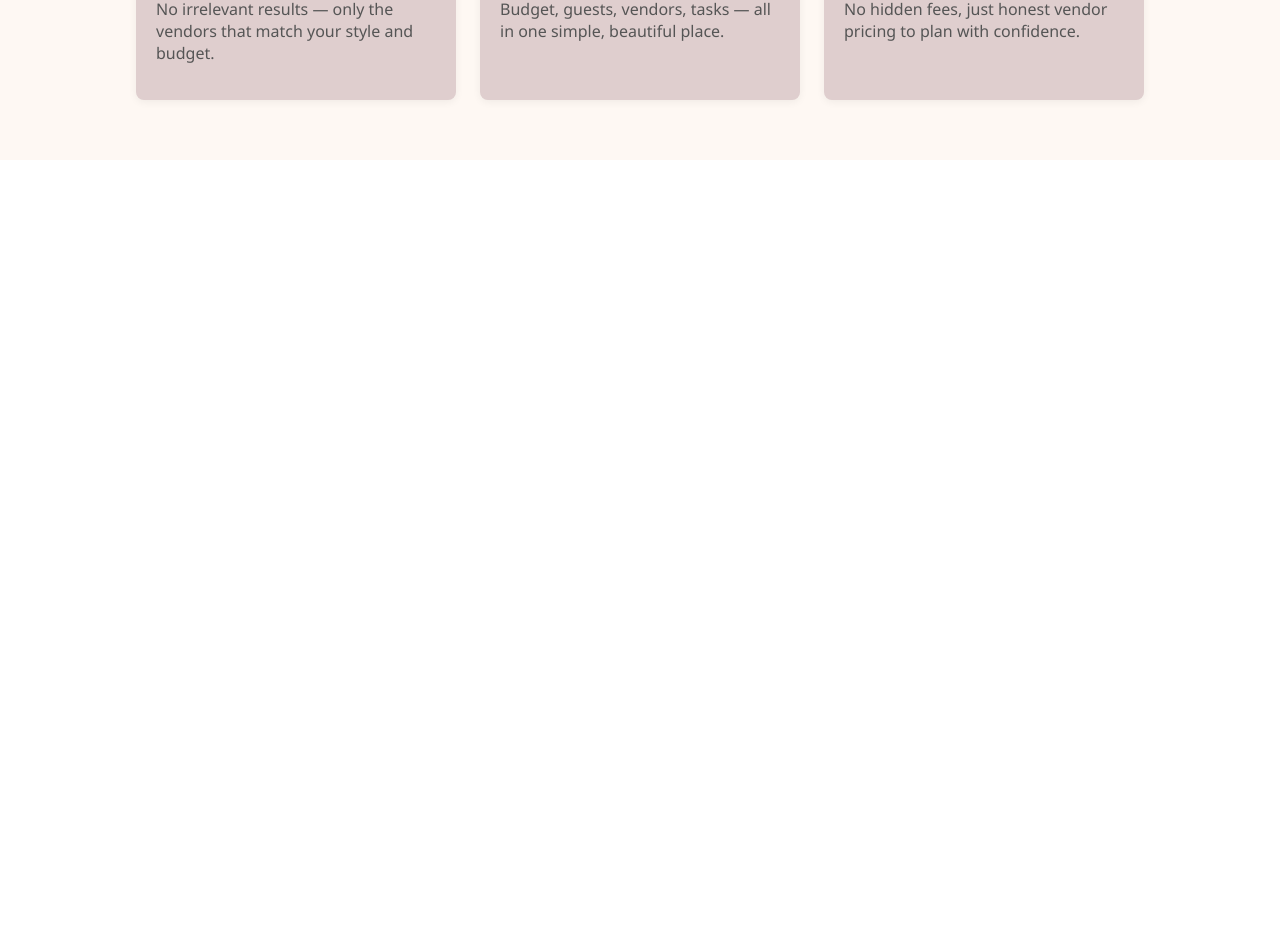
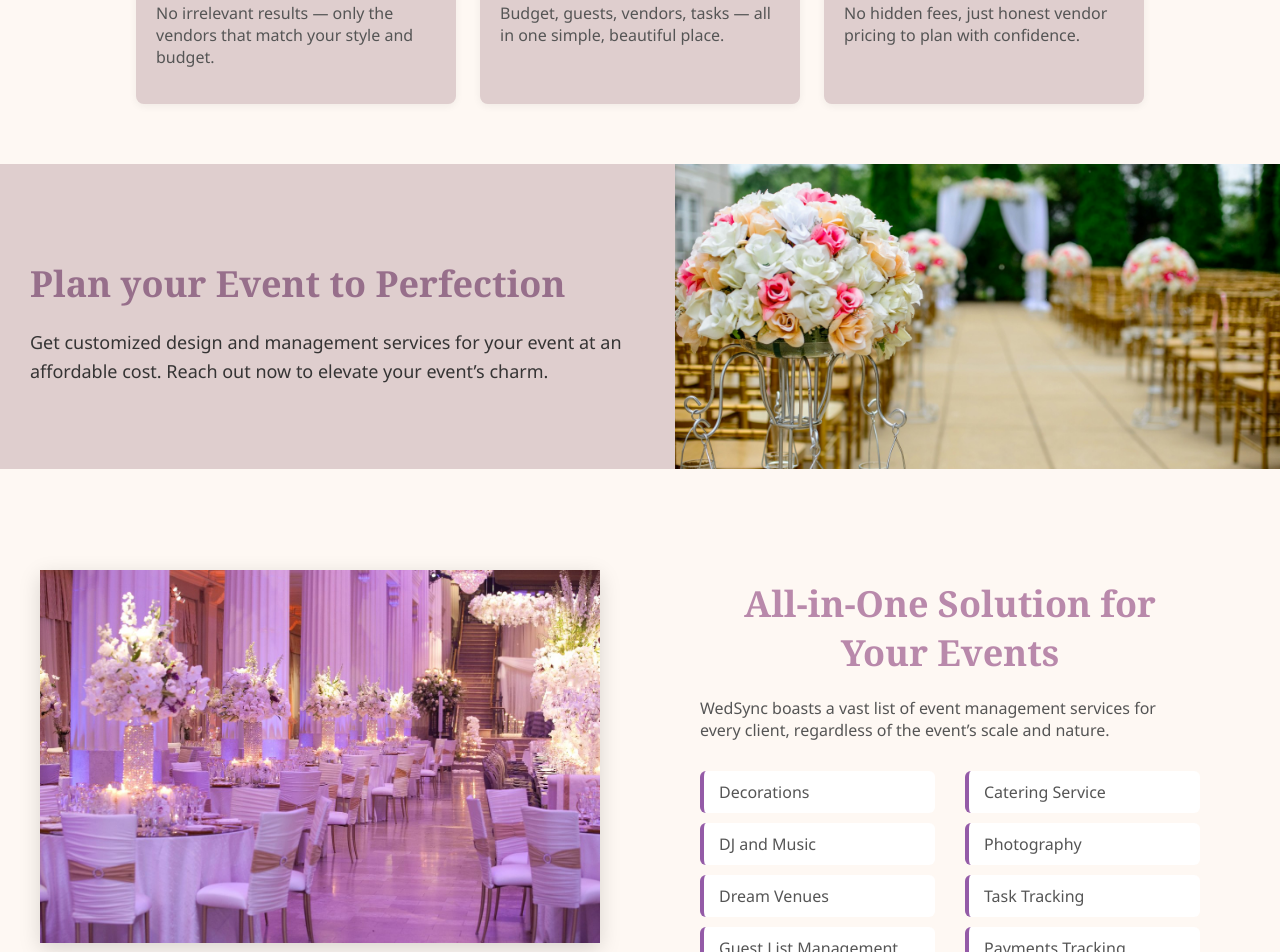
Before and after one commit to bisma098/WMS, a React (Create React App) app in the folder wedding-frontend/: page / in a window 1280 px wide. Shown: the part 1094-2046 px from the top of the page. Before the commit the page ends 1254 px from the top, so only its background shows below. Built offline with nearby package versions, Linux system fonts and the light colour scheme.

Commit message:
updated cover page

```diff
--- a/wedding-frontend/src/components/CoverPage.css
+++ b/wedding-frontend/src/components/CoverPage.css
@@ -24,6 +24,7 @@
     font-size: 30px;
     font-weight: bold;
     color: #945ba7;
+    font-family: Georgia, 'Times New Roman', Times, serif;
 }
 
 .nav-buttons {
@@ -33,7 +34,7 @@
 
 
 .nav-buttons button {
-    padding: 4px 25px;
+    padding: 12px 25px;
     border: none;
     background-color: #945ba7;
     color: var(--white);
@@ -55,10 +56,11 @@
 .hero-content h1 {
     font-size: 48px;
     margin-bottom: 20px;
+    font-family: Georgia, 'Times New Roman', Times, serif;
 }
 
 .hero-content p {
-    font-size: 18px;
+    font-size: 20px;
     margin-bottom: 30px;
     max-width: 600px;
     margin-left: auto;
@@ -90,6 +92,7 @@
     font-size: 32px;
     margin-bottom: 40px;
     color: rgb(185, 137, 171);
+    font-family: Georgia, 'Times New Roman', Times, serif;
 }
 
 .services-cards {
@@ -117,3 +120,100 @@
     font-size: 16px;
     color: #555;
 }
+
+.cover-2-section {
+    display: flex;
+    align-items: center;
+    justify-content: space-between;
+    background: #dfcece;
+    padding-left: 30px;
+    color: white;
+}
+
+.cover-2-text {
+    width: 50%;
+    padding-right: 40px;
+}
+
+
+.cover-2-text h2 {
+    font-size: 36px;
+    margin-bottom: 20px;
+    text-align: left;
+    color: rgb(151, 111, 139);
+    font-family: Georgia, 'Times New Roman', Times, serif;
+}
+
+.cover-2-text p {
+    font-size: 18px;
+    line-height: 1.6;
+    color: #353434;
+    font-weight: 450;
+}
+
+.cover-2-image {
+    width: 50%;
+    display: flex;
+    justify-content: center;
+}
+
+.cover-2-image img {
+    max-width: 100%;
+    height: auto;
+}
+
+.all-in-one-section {
+    background-color: #fef8f3;
+    padding: 80px 40px;
+}
+
+.all-in-one-content {
+    display: flex;
+    align-items: center;
+    gap: 100px;
+    flex-wrap: wrap;
+}
+
+.image-side img {
+    width: 560px;
+    height: auto;
+    justify-content: left;
+    align-self: left;
+    box-shadow: 0 6px 20px rgba(0, 0, 0, 0.15);
+}
+
+.text-side {
+    max-width: 500px;
+    align-items: right;
+    justify-content: left;
+}
+
+.text-side h2 {
+    font-size: 36px;
+    color: rgb(185, 137, 171);
+    margin-bottom: 20px;
+    font-family: Georgia, 'Times New Roman', Times, serif;
+}
+
+.text-side p {
+    font-size: 16px;
+    color: #555;
+    margin-bottom: 30px;
+}
+
+/* Fancy bullet grid */
+.features-grid {
+    display: grid;
+    grid-template-columns: repeat(2, minmax(0, 1fr));
+    gap: 10px 30px;
+}
+
+.feature-item {
+    background: #ffffff;
+    padding: 10px 15px;
+    border-left: 4px solid #945ba7;
+    border-radius: 6px;
+    font-size: 16px;
+    color: #555;
+    transition: background-color 0.3s;
+}
--- a/wedding-frontend/src/components/CoverPage.js
+++ b/wedding-frontend/src/components/CoverPage.js
@@ -12,7 +12,7 @@ const CoverPage = () => {
                 <div className="title">Wedsync</div>
                 <div className="nav-buttons">
                     <button onClick={() => navigate('/login')}>Login</button>
-                    <button onClick={() => navigate('/signup')}>Sign Up</button>
+                    <button onClick={() => navigate('/signup')}>SignUp</button>
                 </div>
             </header>
 
@@ -44,6 +44,43 @@ const CoverPage = () => {
                 </div>
             </section>
 
+            <section className="cover-2-section">
+                <div className="cover-2-text">
+                    <h2>Plan your Event to Perfection</h2>
+                    <p>Get customized design and management services for your event at an affordable cost. Reach out now to elevate your event’s charm.</p>
+                </div>
+                <div className="cover-2-image">
+                    <img src="/assets/bg-5.jpg" alt="Event Planning" />
+                </div>
+            </section>
+
+            <section className="all-in-one-section">
+                <div className="all-in-one-content">
+                    <div className="image-side">
+                        <img src="/assets/bg-4.jpg" alt="Event Management" />
+                    </div>
+                    <div className="text-side">
+                        <h2>All-in-One Solution for Your Events</h2>
+                        <p>
+                            WedSync boasts a vast list of event management services for every client, regardless of the event’s scale and nature.
+                        </p>
+                        <div className="features-grid">
+                            <div className="feature-item"> Decorations</div>
+                            <div className="feature-item"> Catering Service</div>
+                            <div className="feature-item"> DJ and Music</div>
+                            <div className="feature-item"> Photography</div>
+                            <div className="feature-item"> Dream Venues</div>
+                            <div className="feature-item"> Task Tracking</div>
+                            <div className="feature-item"> Guest List Management</div>
+                            <div className="feature-item"> Payments Tracking</div>
+                        </div>
+                    </div>
+                </div>
+            </section>
+
+
+
+            <Footer />
         </div>
     );
 };
--- a/wedding-frontend/src/components/Footer.js
+++ b/wedding-frontend/src/components/Footer.js
@@ -31,7 +31,7 @@ function Footer() {
             </div>
 
             <div className="footer-bottom">
-                <p>&copy; {new Date().getFullYear()} WedSync. All rights reserved.</p>
+                <p>&copy; 2025 WedSync. All rights reserved.</p>
             </div>
         </footer>
     );
--- a/wedding-frontend/src/components/Footer2.js
+++ b/wedding-frontend/src/components/Footer2.js
@@ -2,7 +2,6 @@ import React from 'react';
 import './Footer.css';
 
 function Footer() {
-    const user = JSON.parse(localStorage.getItem('user'));
 
     return (
         <footer className="footer">
@@ -22,7 +21,7 @@ function Footer() {
             </div>
 
             <div className="footer-bottom">
-                <p>&copy; {new Date().getFullYear()} WedSync. All rights reserved.</p>
+                <p>&copy; 2025 WedSync. All rights reserved.</p>
             </div>
         </footer>
     );
```
Also changed, not shown: wedding-frontend/public/assets/bg-4.jpg, wedding-frontend/public/assets/bg-5.jpg.
